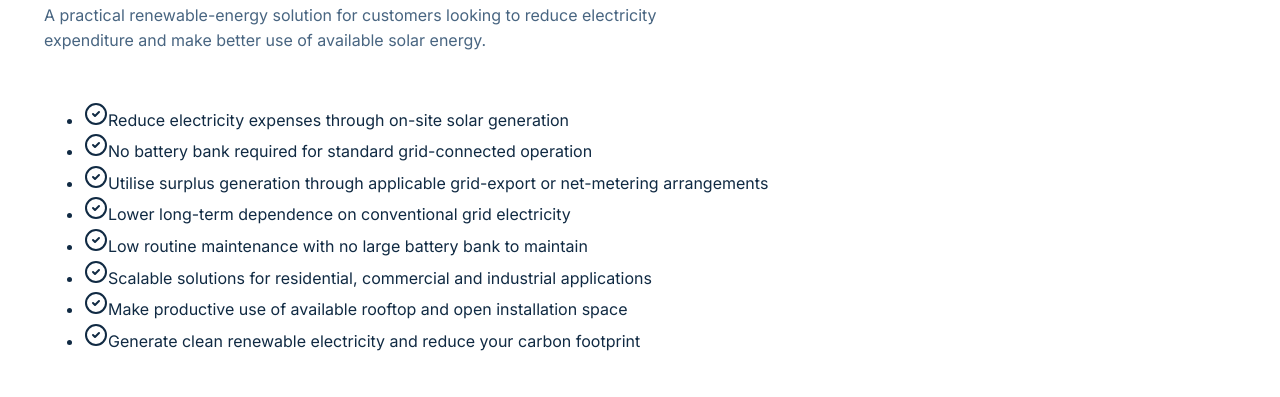
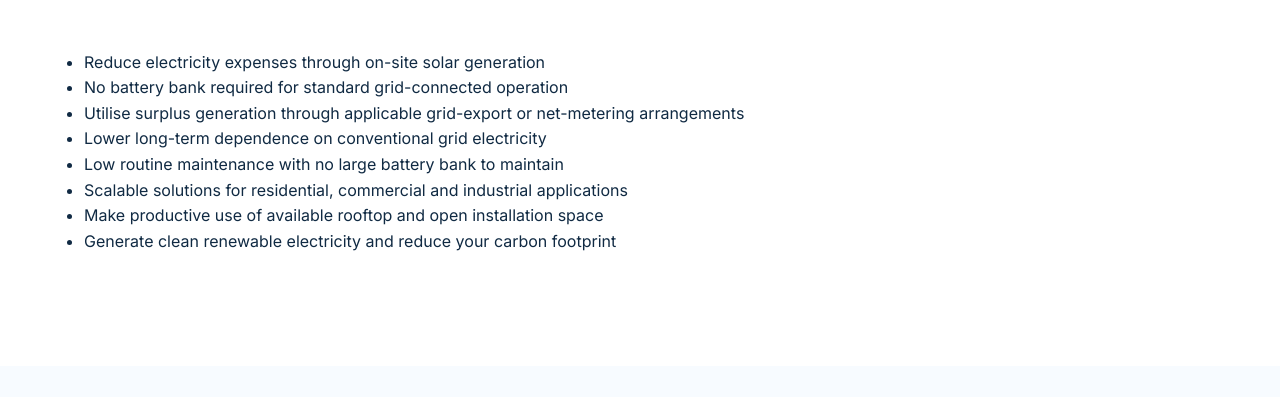
Before and after one commit to Anitha-48/Senela-Solar-EPC, a React (Vite) app: page /solar-solutions/on-grid in a window 1280 px wide. Shown: the part 1838-2235 px from the top of the page. Built offline with nearby package versions, Linux system fonts and the light colour scheme.

Commit message:
about-page responsive

```diff
--- a/package.json
+++ b/package.json
@@ -1,4 +1,5 @@
 {
+
   "name": "solar-epc-website",
   "private": true,
   "version": "1.0.0",
--- a/src/pages/OnGridSolar.jsx
+++ b/src/pages/OnGridSolar.jsx
@@ -59,11 +59,7 @@ export default function OnGridSolar() {
   return (
     <div className="on-grid-page">
       {/* Hero */}
-      <PageHero
-
-      />
-
-      {/* Overview */}
+            {/* Overview */}
       <section className="section">
         <div className="container split-section">
 
@@ -211,45 +207,44 @@ export default function OnGridSolar() {
           <ul className="two-col-list">
 
             <li>
-              <CheckCircle2 />
+
               Reduce electricity expenses through on-site solar generation
             </li>
 
             <li>
-              <CheckCircle2 />
+
               No battery bank required for standard grid-connected operation
             </li>
 
             <li>
-              <CheckCircle2 />
+
               Utilise surplus generation through applicable grid-export or
               net-metering arrangements
             </li>
 
             <li>
-              <CheckCircle2 />
+
               Lower long-term dependence on conventional grid electricity
             </li>
 
             <li>
-              <CheckCircle2 />
+
               Low routine maintenance with no large battery bank to maintain
             </li>
 
             <li>
-              <CheckCircle2 />
               Scalable solutions for residential, commercial and industrial
               applications
             </li>
 
             <li>
-              <CheckCircle2 />
+
               Make productive use of available rooftop and open installation
               space
             </li>
 
             <li>
-              <CheckCircle2 />
+
               Generate clean renewable electricity and reduce your carbon
               footprint
             </li>
@@ -280,7 +275,7 @@ export default function OnGridSolar() {
                 </div>
 
                 <span className="solution-card__icon">
-                  <HomeIcon size={22} />
+                  {/* <HomeIcon size={22} /> */}
                 </span>
 
                 <h3>Residential Rooftops</h3>
@@ -304,7 +299,7 @@ export default function OnGridSolar() {
                 </div>
 
                 <span className="solution-card__icon">
-                  <Building size={22} />
+                  {/* <Building size={22} /> */}
                 </span>
 
                 <h3>Commercial Buildings</h3>
@@ -328,7 +323,7 @@ export default function OnGridSolar() {
                 </div>
 
                 <span className="solution-card__icon">
-                  <Factory size={22} />
+                  {/* <Factory size={22} /> */}
                 </span>
 
                 <h3>Industrial Facilities</h3>
@@ -362,7 +357,7 @@ export default function OnGridSolar() {
               <div className="bracket-frame">
 
                 <span className="solution-card__icon">
-                  <Sun size={22} />
+                  {/* <Sun size={22} /> */}
                 </span>
 
                 <h3>Solar Potential</h3>
@@ -398,7 +393,7 @@ export default function OnGridSolar() {
               <div className="bracket-frame">
 
                 <span className="solution-card__icon">
-                  <ShieldCheck size={22} />
+                  {/* <ShieldCheck size={22} /> */}
                 </span>
 
                 <h3>Electrical Safety</h3>
--- a/src/styles/sections.css
+++ b/src/styles/sections.css
@@ -219,6 +219,7 @@
 }
 
 @media (max-width: 640px) {
+  .about-page .split-section__media { margin-top: 30px; }
   .why-senela__wrapper { grid-template-columns: 1fr; max-width: 420px; }
   .why-senela__image { max-width: 250px; margin: 0 auto; }
   .why-senela__image-wrap img { height: 200px; }
--- a/src/styles/solarcalculator.css
+++ b/src/styles/solarcalculator.css
@@ -839,8 +839,7 @@
       25px
       12px
       40px;
-      background: ;
-      margin-top:50px;
+         margin-top:50px;
   }
 
 
--- a/src/styles/solarsolutions.css
+++ b/src/styles/solarsolutions.css
@@ -654,6 +654,7 @@
 
   .split-section__media img {
     height: 300px;
+    margin-top: 40px;
   }
 
   .split-section h2 {
```
Also changed, not shown: src/pages/About.jsx (+2 -6 lines), 1 other file (tests, documents, lock files or other folders).
